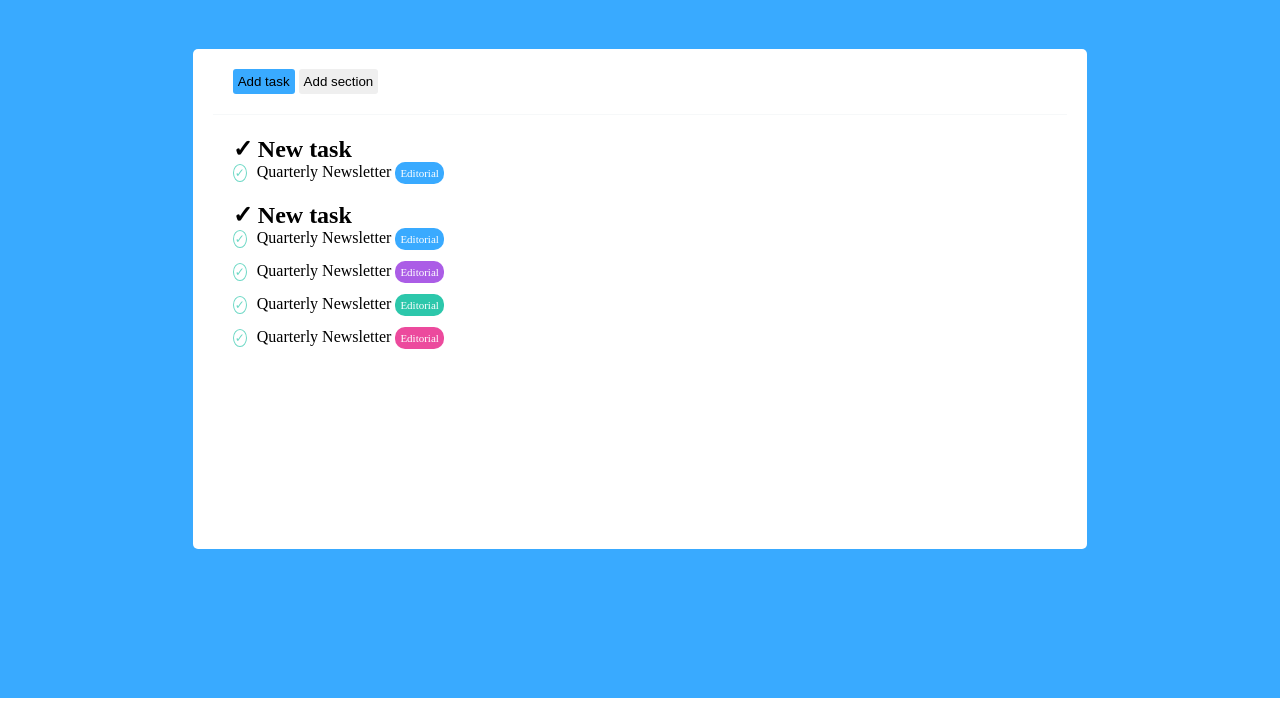
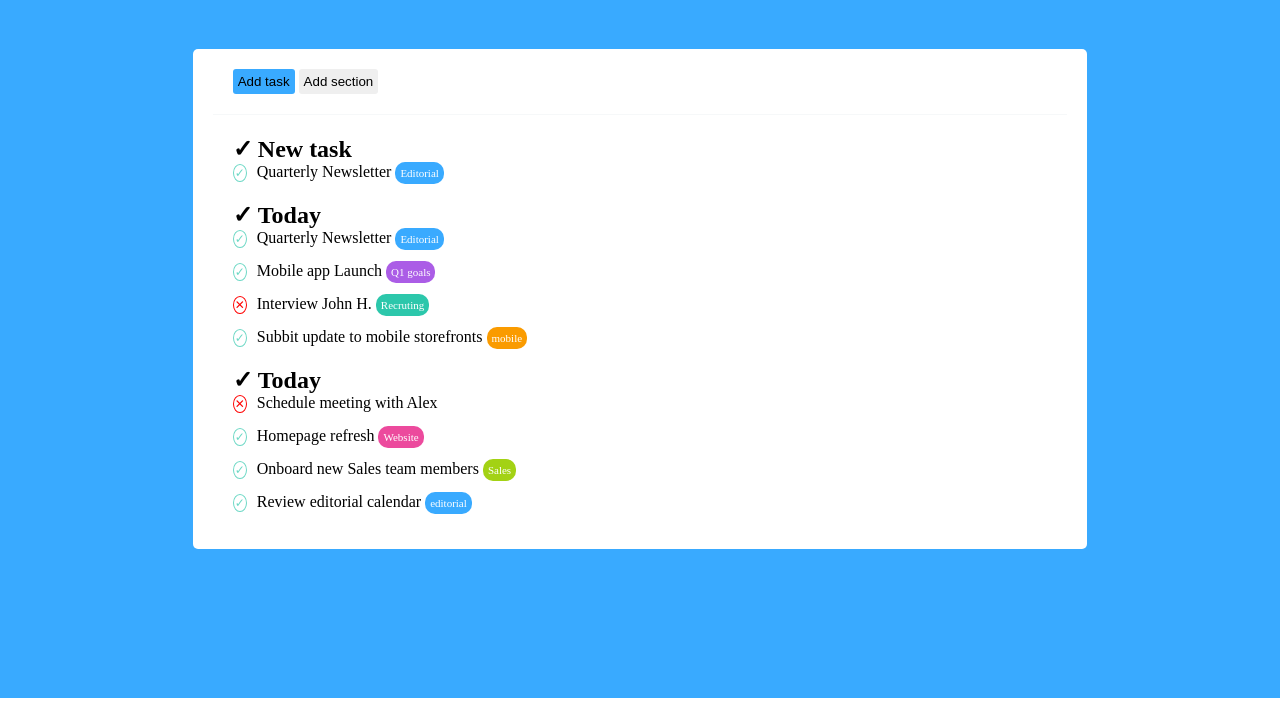
Before and after one commit to MatteoBassanin/html-css-toboolist, a plain HTML site: page index.html in a window 1280 px wide. Shown: the part 92-800 px from the top of the page. Drawn offline with Linux system fonts and the light colour scheme.

Commit message:
third section

```diff
--- a/css/style.css
+++ b/css/style.css
@@ -69,8 +69,19 @@ h2::before{
     font-size: 12px;
 }
 
+.negative::before{
+    content: "\2715";
+    color: red;
+    border: 1px solid red;
+    border-radius: 50%;
+    padding: 1px;
+    margin-right: 10px;
+    font-size: 12px;
+}
+
 .edit{
     background-color: #39AAFF;
+
 }
 
 .colored{
@@ -93,5 +104,13 @@ h2::before{
 }
 
 .mobile{
+    background-color: #FA9B00;
+}
+
+.web{
     background-color: #EC4A9D;
 }
+
+.sale{
+    background-color: #A3D214;
+}
--- a/index.html
+++ b/index.html
@@ -33,22 +33,42 @@
 
 
             <section>
-                <h2>New task</h2>
+                <h2>Today</h2>
                 <div class="line">
                     <span class="positive">Quarterly Newsletter</span>
                     <span class="colored edit">Editorial</span>
                 </div>
                 <div class="line">
-                    <span class="positive">Quarterly Newsletter</span>
-                    <span class="colored goal">Editorial</span>
+                    <span class="positive">Mobile app Launch</span>
+                    <span class="colored goal">Q1 goals</span>
                 </div>
                 <div class="line">
-                    <span class="positive">Quarterly Newsletter</span>
-                    <span class="colored recruit">Editorial</span>
+                    <span class="negative">Interview John H.</span>
+                    <span class="colored recruit">Recruting</span>
                 </div>
                 <div class="line">
-                    <span class="positive">Quarterly Newsletter</span>
-                    <span class="colored mobile">Editorial</span>
+                    <span class="positive">Subbit update to mobile storefronts</span>
+                    <span class="colored mobile">mobile</span>
+                </div>
+            </section>
+
+            <section>
+                <h2>Today</h2>
+                <div class="line">
+                    <span class="negative">Schedule meeting with Alex</span>
+
+                </div>
+                <div class="line">
+                    <span class="positive">Homepage refresh</span>
+                    <span class="colored web">Website</span>
+                </div>
+                <div class="line">
+                    <span class="positive">Onboard new Sales team members</span>
+                    <span class="colored sale">Sales</span>
+                </div>
+                <div class="line">
+                    <span class="positive">Review editorial calendar</span>
+                    <span class="colored edit">editorial</span>
                 </div>
             </section>
 
```
